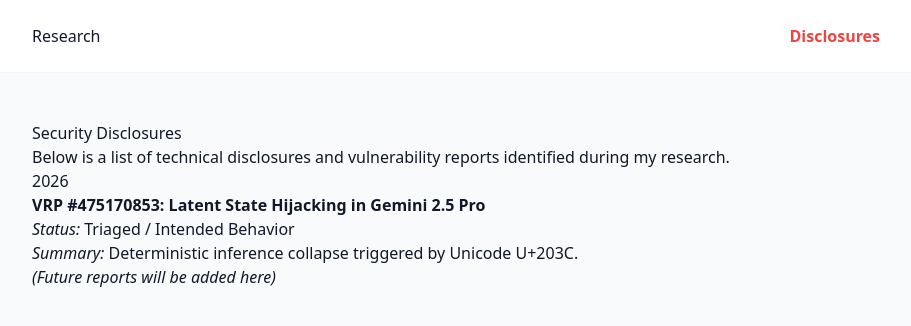
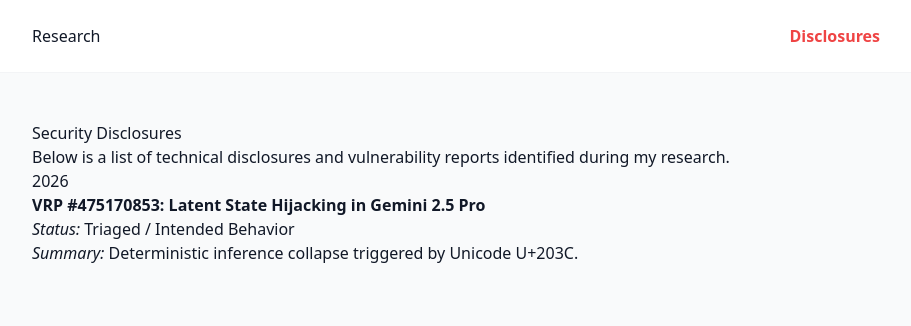
Before and after one commit to softmatsg/Notes-and-disclosures, a Jekyll site: the page built from disclosures.md, in a window 1280 px wide. Shown: the top 326 px of the page, without its empty margins (184-1095 px from the left). Built offline with Jekyll 4.4.1, drawn with Linux system fonts in a browser that asks for light colours; nearby versions of some CDN libraries; part of the change alters nothing that is shown.

Commit message:
Rename title from 'Security Disclosures' to 'Disclosures'

```diff
--- a/disclosures.md
+++ b/disclosures.md
@@ -1,6 +1,6 @@
 ---
 layout: default
-title: Security Disclosures
+title: Disclosures
 ---
 
 # Security Disclosures
@@ -11,4 +11,3 @@ Below is a list of technical disclosures and vulnerability reports identified du
 * **[VRP #475170853: Latent State Hijacking in Gemini 2.5 Pro](./gemini_mark_vulnerability)**
     * *Status:* Triaged / Intended Behavior
     * *Summary:* Deterministic inference collapse triggered by Unicode U+203C.
-* *(Future reports will be added here)*
```
